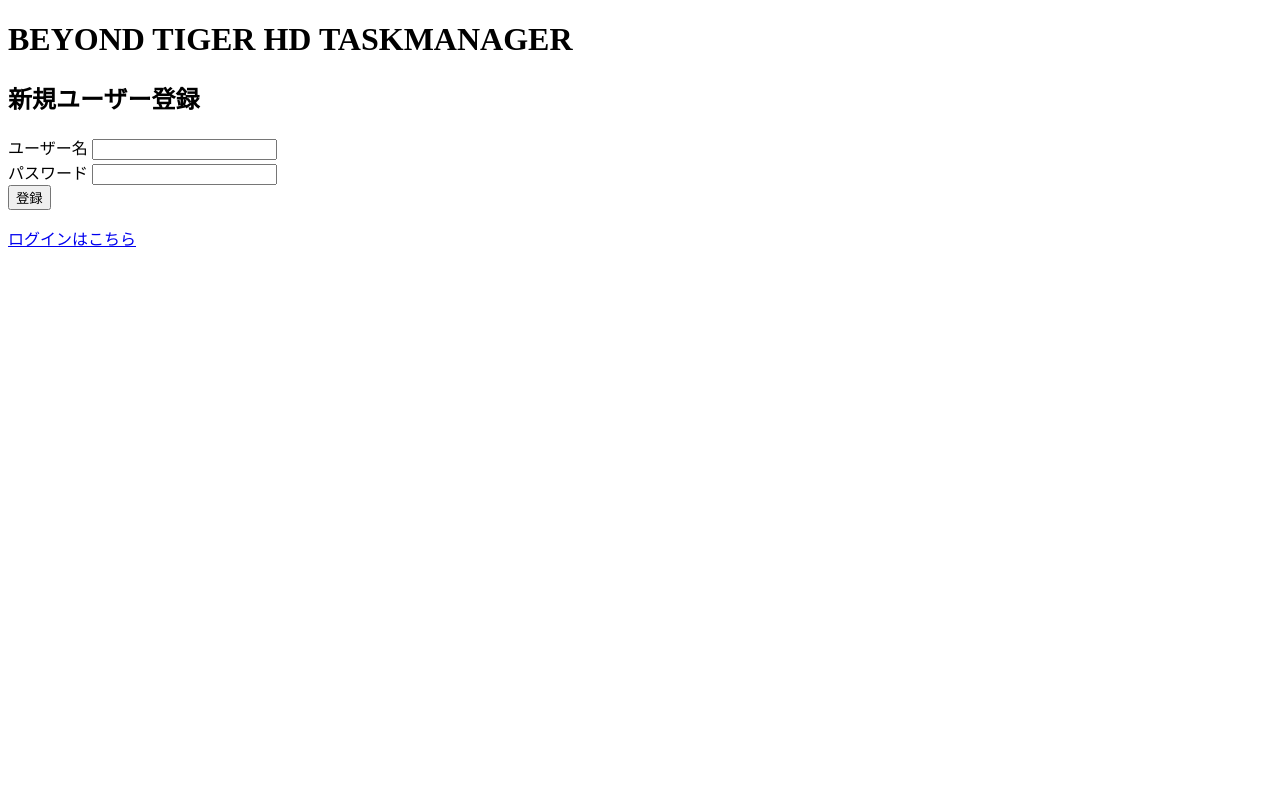
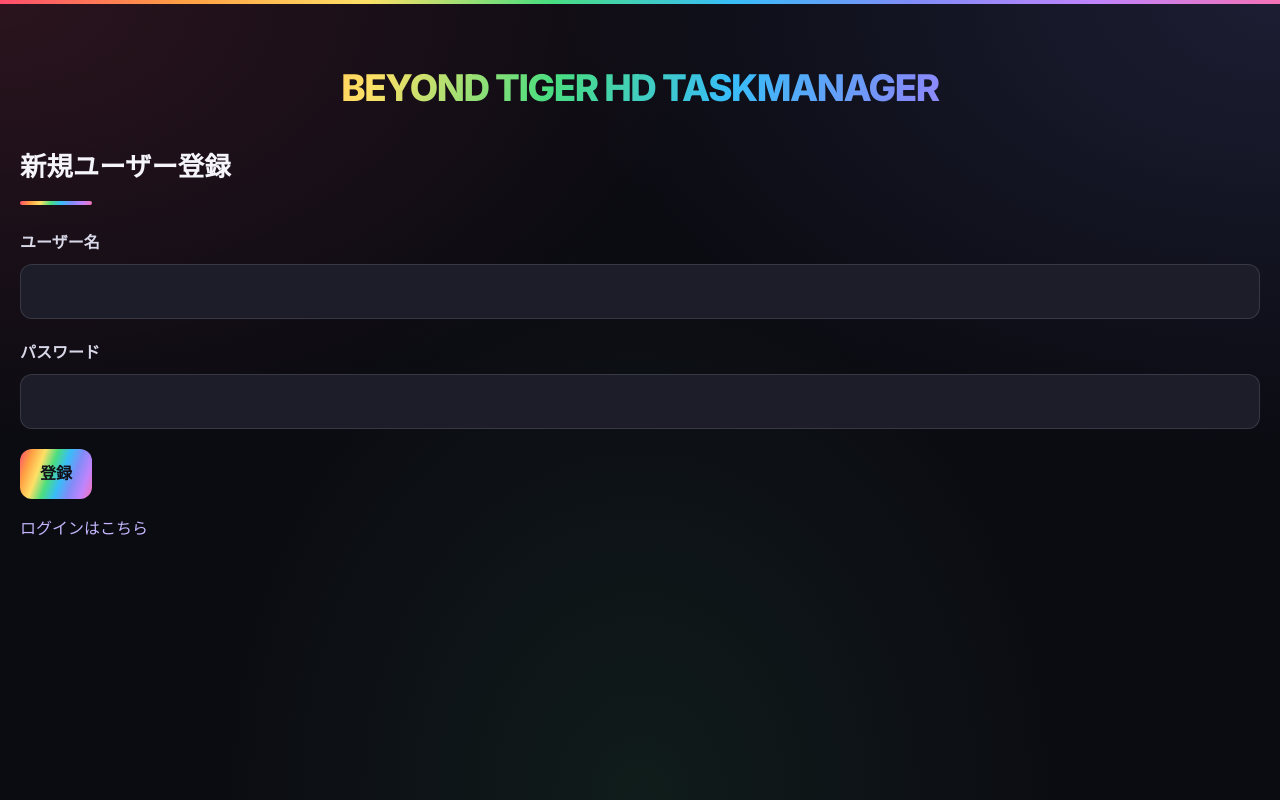
Before and after one commit to ayamina4817/taskmanager, a Java web app: page /controller/register in a window 1280 px wide. Run offline with Tomcat 11, a stand-in JSP engine, Linux system fonts and the light colour scheme; the visitor is signed in with stand-in values (Sample User, id 1).

Commit message:
Apply Full Spectrum rainbow design

```diff
--- a/src/main/webapp/WEB-INF/views/auth/login.jsp
+++ b/src/main/webapp/WEB-INF/views/auth/login.jsp
@@ -5,6 +5,7 @@
     <meta charset="UTF-8">
     <meta name="viewport" content="width=device-width, initial-scale=1.0">
     <title>ログイン | BEYOND TIGER HD TASKMANAGER</title>
+    <link rel="stylesheet" href="${pageContext.request.contextPath}/assets/rainbow.css">
 </head>
 <body>
     <h1>BEYOND TIGER HD TASKMANAGER</h1>
--- a/src/main/webapp/WEB-INF/views/auth/register.jsp
+++ b/src/main/webapp/WEB-INF/views/auth/register.jsp
@@ -5,6 +5,7 @@
     <meta charset="UTF-8">
     <meta name="viewport" content="width=device-width, initial-scale=1.0">
     <title>新規登録 | BEYOND TIGER HD TASKMANAGER</title>
+    <link rel="stylesheet" href="${pageContext.request.contextPath}/assets/rainbow.css">
 </head>
 <body>
     <h1>BEYOND TIGER HD TASKMANAGER</h1>
--- a/src/main/webapp/WEB-INF/views/tasks/create.jsp
+++ b/src/main/webapp/WEB-INF/views/tasks/create.jsp
@@ -12,6 +12,7 @@
     <meta charset="UTF-8">
     <meta name="viewport" content="width=device-width, initial-scale=1">
     <title>タスク登録 | BEYOND TIGER HD TASKMANAGER</title>
+    <link rel="stylesheet" href="${pageContext.request.contextPath}/assets/rainbow.css">
 </head>
 <body>
 
--- a/src/main/webapp/WEB-INF/views/tasks/edit.jsp
+++ b/src/main/webapp/WEB-INF/views/tasks/edit.jsp
@@ -14,6 +14,7 @@
     <meta charset="UTF-8">
     <meta name="viewport" content="width=device-width, initial-scale=1">
     <title>タスク編集 | BEYOND TIGER HD TASKMANAGER</title>
+    <link rel="stylesheet" href="${pageContext.request.contextPath}/assets/rainbow.css">
 </head>
 <body>
 
--- a/src/main/webapp/WEB-INF/views/tasks/list.jsp
+++ b/src/main/webapp/WEB-INF/views/tasks/list.jsp
@@ -21,6 +21,7 @@
     <meta charset="UTF-8">
     <meta name="viewport" content="width=device-width, initial-scale=1">
     <title>タスク一覧 | BEYOND TIGER HD TASKMANAGER</title>
+    <link rel="stylesheet" href="${pageContext.request.contextPath}/assets/rainbow.css">
 </head>
 <body>
 
--- /dev/null
+++ b/src/main/webapp/assets/rainbow.css
@@ -0,0 +1,344 @@
+@import url('https://fonts.googleapis.com/css2?family=Inter:wght@400;500;600;700;800&family=Noto+Sans+JP:wght@400;500;700;900&display=swap');
+
+:root {
+    --bg: #0b0b12;
+    --surface: #151520;
+    --surface2: #1d1d2a;
+    --text: #f4f4fa;
+    --muted: #a5a5b8;
+    --rainbow: linear-gradient(110deg,#ff4d6d,#ff9f43,#ffe066,#4ade80,#38bdf8,#818cf8,#c084fc,#f472b6);
+}
+
+* { box-sizing: border-box; }
+
+body {
+    margin: 0;
+    min-height: 100vh;
+    background:
+        radial-gradient(ellipse at 0% 0%, rgba(255,77,109,.13), transparent 40%),
+        radial-gradient(ellipse at 100% 0%, rgba(129,140,248,.14), transparent 40%),
+        radial-gradient(ellipse at 50% 100%, rgba(74,222,128,.08), transparent 50%),
+        var(--bg);
+    color: var(--text);
+    font-family: Inter, "Noto Sans JP", sans-serif;
+    line-height: 1.7;
+    padding: 32px 20px;
+}
+
+body::before {
+    content: "";
+    position: fixed;
+    top: 0;
+    left: 0;
+    width: 100%;
+    height: 4px;
+    background: var(--rainbow);
+    z-index: 1000;
+}
+
+header, main {
+    width: min(100%, 1000px);
+    margin: 0 auto 28px;
+}
+
+header {
+    background: rgba(21,21,32,.88);
+    border: 1px solid rgba(255,255,255,.08);
+    border-radius: 24px;
+    padding: 28px 32px;
+    box-shadow: 0 12px 50px rgba(0,0,0,.25);
+}
+
+header h1, body > h1 {
+    background: var(--rainbow);
+    background-clip: text;
+    -webkit-background-clip: text;
+    color: transparent;
+    font-size: clamp(1.4rem, 4vw, 2.3rem);
+    font-weight: 900;
+    letter-spacing: -.04em;
+}
+
+main {
+    background: rgba(21,21,32,.92);
+    border: 1px solid rgba(255,255,255,.08);
+    border-radius: 24px;
+    padding: clamp(20px,4vw,36px);
+    box-shadow: 0 20px 60px rgba(0,0,0,.3);
+}
+
+h2 {
+    font-size: 1.65rem;
+    margin-top: 0;
+    margin-bottom: 24px;
+    font-weight: 800;
+}
+
+h2::after {
+    content: "";
+    display: block;
+    width: 72px;
+    height: 4px;
+    margin-top: 12px;
+    border-radius: 10px;
+    background: var(--rainbow);
+}
+
+p { color: var(--muted); }
+
+a {
+    color: #c4b5fd;
+    text-decoration: none;
+    transition: .2s ease;
+}
+
+a:hover { color: #fff; }
+
+form {
+    margin: 16px 0;
+}
+
+form div {
+    margin-bottom: 20px;
+}
+
+label {
+    display: block;
+    margin-bottom: 8px;
+    color: #d8d8e8;
+    font-weight: 600;
+}
+
+input, textarea, select {
+    width: 100%;
+    padding: 13px 15px;
+    border-radius: 12px;
+    border: 1px solid rgba(255,255,255,.12);
+    background: var(--surface2);
+    color: var(--text);
+    font: inherit;
+    outline: none;
+    transition: border-color .2s, box-shadow .2s;
+}
+
+input:focus, textarea:focus, select:focus {
+    border-color: #a78bfa;
+    box-shadow: 0 0 0 3px rgba(167,139,250,.15);
+}
+
+textarea { resize: vertical; }
+
+button {
+    padding: 11px 20px;
+    border: 0;
+    border-radius: 12px;
+    background: var(--rainbow);
+    color: #11111a;
+    font: inherit;
+    font-weight: 800;
+    cursor: pointer;
+    transition: transform .2s, box-shadow .2s, filter .2s;
+}
+
+button:hover {
+    transform: translateY(-2px);
+    box-shadow: 0 8px 24px rgba(192,132,252,.25);
+    filter: brightness(1.08);
+}
+
+main > p > a, header a {
+    display: inline-block;
+    margin: 5px 5px 5px 0;
+}
+
+table {
+    width: 100%;
+    border-collapse: separate;
+    border-spacing: 0;
+    margin-top: 24px;
+    overflow: hidden;
+    border-radius: 16px;
+    border: 1px solid rgba(255,255,255,.08);
+}
+
+th, td {
+    padding: 15px 12px;
+    text-align: left;
+    border-bottom: 1px solid rgba(255,255,255,.07);
+}
+
+th {
+    background: var(--surface2);
+    color: #e9e4ff;
+    font-weight: 700;
+}
+
+td { color: #d7d7e5; }
+
+tbody tr {
+    background: rgba(255,255,255,.015);
+    transition: background .2s;
+}
+
+tbody tr:hover { background: rgba(255,255,255,.045); }
+
+td form { margin: 4px 0; }
+
+td button {
+    padding: 8px 12px;
+    font-size: .9rem;
+}
+
+nav {
+    display: flex;
+    flex-wrap: wrap;
+    gap: 10px;
+    align-items: center;
+    margin-top: 24px;
+}
+
+nav a, nav strong {
+    padding: 8px 14px;
+    border-radius: 10px;
+    background: var(--surface2);
+}
+
+nav strong {
+    background: var(--rainbow);
+    color: #11111a;
+}
+
+body > h1 {
+    text-align: center;
+}
+
+main > form:first-of-type {
+    background: var(--surface2);
+    padding: 18px;
+    border-radius: 16px;
+}
+
+@media (max-width: 700px) {
+    body { padding: 24px 12px; }
+
+    header, main {
+        padding: 20px;
+        border-radius: 18px;
+    }
+
+    table {
+        display: block;
+        overflow-x: auto;
+        white-space: nowrap;
+    }
+
+    button { max-width: 100%; }
+
+    h2 { font-size: 1.4rem; }
+}
+
+@media (prefers-reduced-motion: reduce) {
+    * { transition: none !important; }
+}
+
+
+/* ===== FULL SPECTRUM TASK LIST ===== */
+
+main:has(table) {
+    width: min(100%, 1200px);
+}
+
+main:has(table) table {
+    border: 0;
+    border-spacing: 0 12px;
+    border-collapse: separate;
+}
+
+main:has(table) thead th {
+    background: transparent;
+    color: #aaaac0;
+    border-bottom: 1px solid rgba(255,255,255,.1);
+}
+
+main:has(table) tbody tr {
+    background: linear-gradient(135deg, rgba(255,255,255,.045), rgba(255,255,255,.015));
+}
+
+main:has(table) tbody td {
+    border-top: 1px solid rgba(255,255,255,.06);
+    border-bottom: 1px solid rgba(255,255,255,.06);
+}
+
+main:has(table) tbody td:first-child {
+    border-left: 3px solid transparent;
+    border-image: linear-gradient(to bottom,#ff4d6d,#ff9f43,#ffe066,#4ade80,#38bdf8,#818cf8,#c084fc,#f472b6) 1;
+    font-weight: 700;
+}
+
+main:has(table) tbody tr:hover {
+    background: linear-gradient(110deg,rgba(255,77,109,.08),rgba(56,189,248,.08),rgba(192,132,252,.08));
+}
+
+main:has(table) td form {
+    display: inline-block;
+    margin: 3px;
+}
+
+main:has(table) td button {
+    font-size: .82rem;
+    padding: 8px 12px;
+}
+
+main:has(table) td a {
+    display: inline-block;
+    padding: 7px 12px;
+    border-radius: 10px;
+    background: rgba(129,140,248,.12);
+}
+
+main:has(table) td button[type="submit"] {
+    background: linear-gradient(135deg,#38bdf8,#818cf8);
+    color: #101018;
+}
+
+main:has(table) td form[action*="delete"] button {
+    background: linear-gradient(135deg,#ff4d6d,#f472b6);
+}
+
+main:has(table) td form[action*="copy"] button {
+    background: linear-gradient(135deg,#4ade80,#38bdf8);
+}
+
+main:has(table) > form {
+    display: flex;
+    flex-wrap: wrap;
+    gap: 12px;
+    align-items: center;
+}
+
+main:has(table) > form input,
+main:has(table) > form select {
+    flex: 1;
+    min-width: 180px;
+}
+
+main:has(table) > form button {
+    flex-shrink: 0;
+}
+
+main:has(table) > p > a[href*="create"] {
+    display: inline-block;
+    padding: 14px 24px;
+    border-radius: 14px;
+    background: var(--rainbow);
+    color: #11111a;
+    font-weight: 800;
+    box-shadow: 0 8px 30px rgba(192,132,252,.15);
+}
+
+@media(max-width:700px) {
+    main:has(table) > form {
+        flex-direction: column;
+        align-items: stretch;
+    }
+}
```
